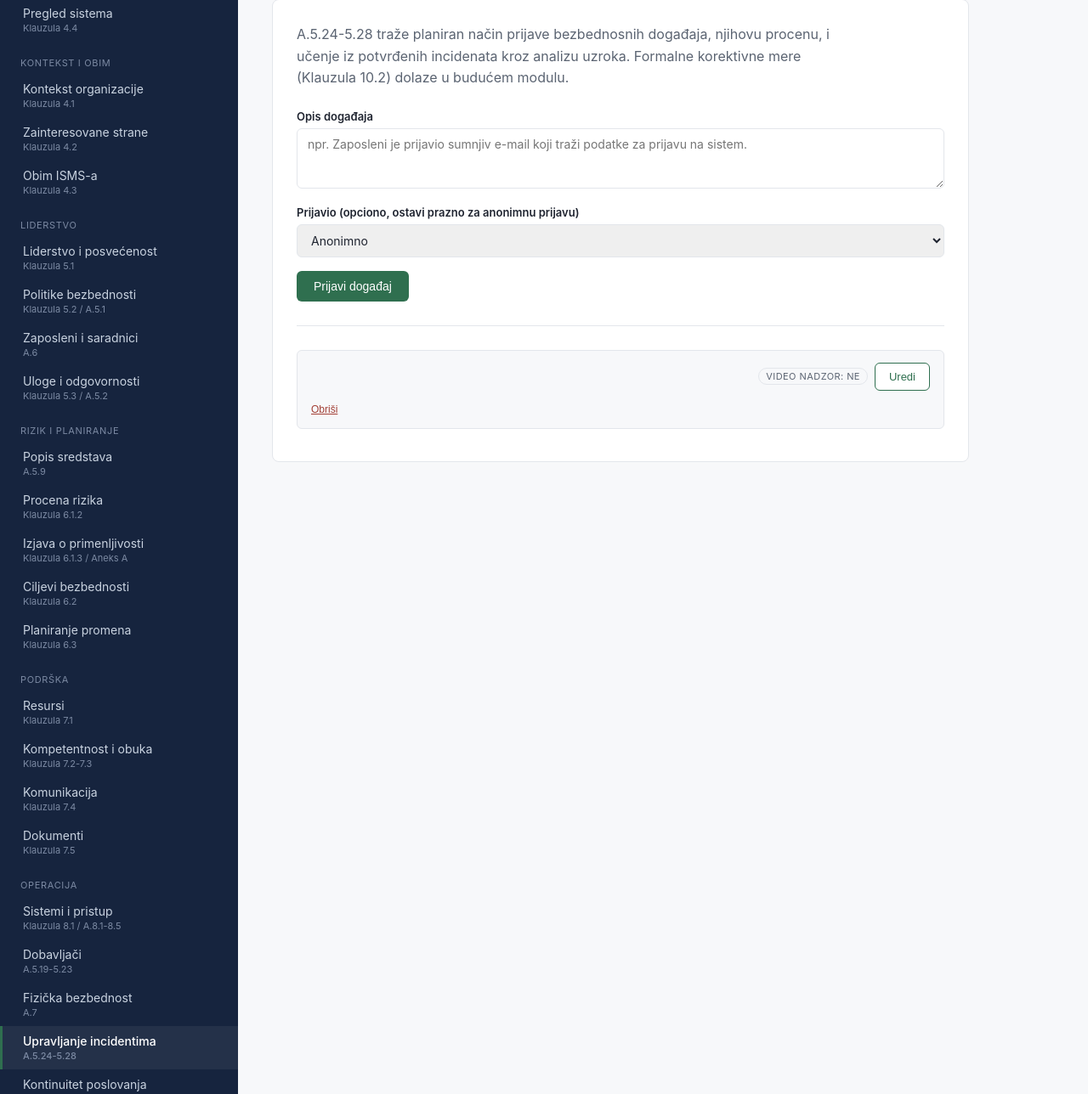
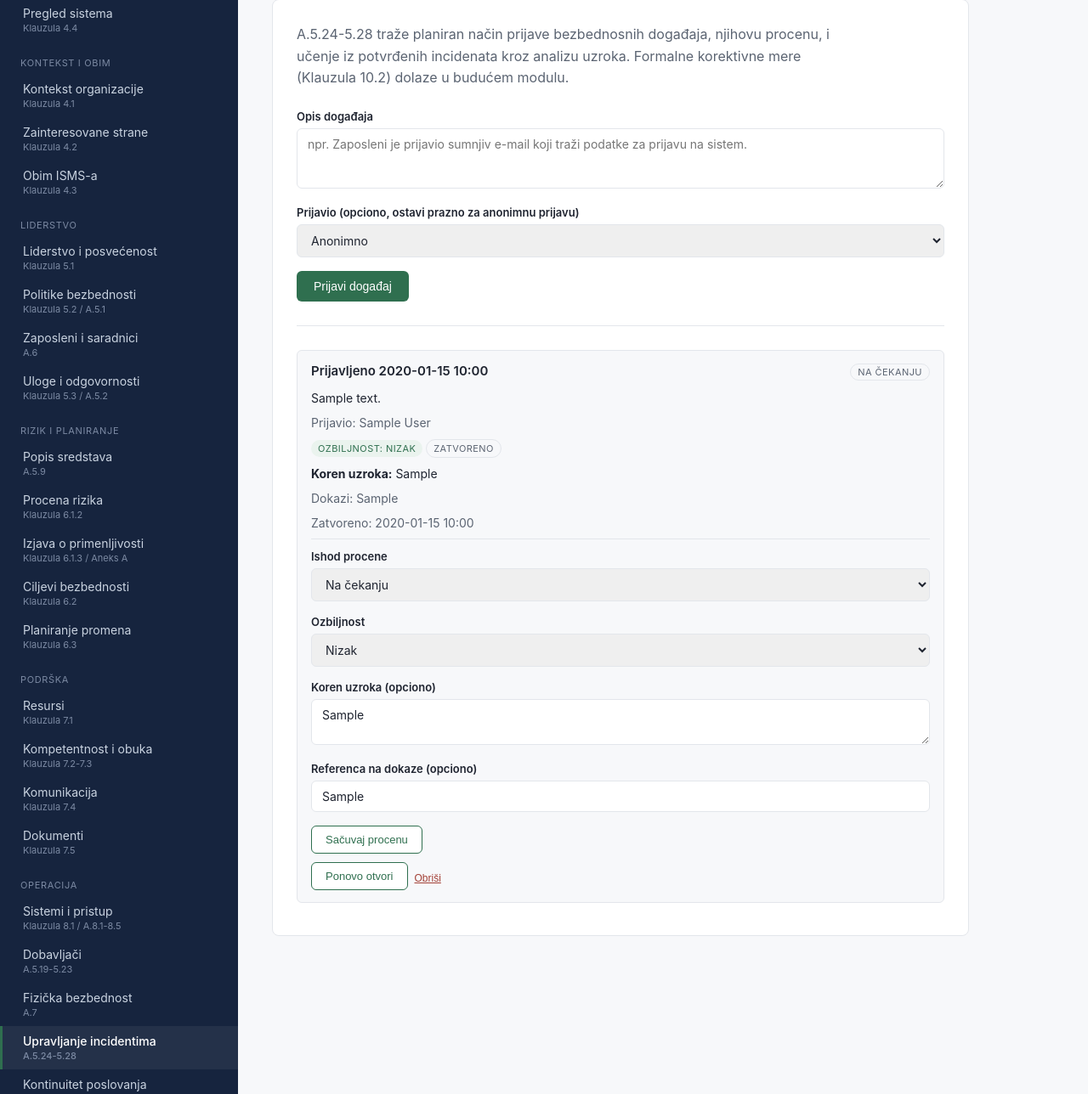
Before and after one commit to alennikolic/InfoSecRelax, a PHP site: page /index.php?page=incidenti in a window 1280 px wide. Shown: the part 103-1391 px from the top of the page at 85% size. Run offline with PHP 8.4, Linux system fonts and the light colour scheme; tables that the repository leaves empty hold one stand-in row (values such as "Sample post"); data that the repository does not hold is empty.

Commit message:
Update incident-card.php

```diff
--- a/src/includes/incident-card.php
+++ b/src/includes/incident-card.php
@@ -1,47 +1,148 @@
 <?php
 /**
- * src/includes/location-card.php - prikaz jedne fizičke lokacije
- * (Aneks A.7).
+ * src/includes/incident-card.php - prikaz jednog bezbednosnog događaja
+ * (A.5.24-5.28).
  *
- * Očekuje da je $location (red iz physical_locations) već postavljen
- * pre uključivanja ovog fajla - deli scope sa foreach petljom iz koje
- * se poziva.
+ * Očekuje da je $event (red iz security_events, spojen LEFT JOIN-om sa
+ * personnel radi reporter_name) već postavljen pre uključivanja ovog
+ * fajla - deli scope sa foreach petljom iz koje se poziva.
+ *
+ * security_events nema posebnu "naziv" kolonu, pa se kao naslov kartice
+ * koristi datum prijave, a pun opis ide kao prvi pasus tela kartice -
+ * izbegava se skraćivanje teksta (mb_strimwidth zahteva mbstring, koji
+ * nije garantovano instaliran u ovoj Docker slici).
  */
+
+$assessmentLabels = [
+    'na_cekanju'         => 'Na čekanju',
+    'lazna_uzbuna'       => 'Lažna uzbuna',
+    'potvrdjen_incident' => 'Potvrđen incident',
+];
+
+$assessmentTone = [
+    'na_cekanju'         => 'is-neutral',
+    'lazna_uzbuna'       => 'is-positive',
+    'potvrdjen_incident' => 'is-danger',
+];
+
+$severityLabels = [
+    'nizak'   => 'Nizak',
+    'srednji' => 'Srednji',
+    'visok'   => 'Visok',
+];
+
+$severityTone = [
+    'nizak'   => 'is-positive',
+    'srednji' => 'is-warning',
+    'visok'   => 'is-danger',
+];
+
+$isClosed = !empty($event['closed_at']);
 ?>
 <div class="factor-card">
     <div class="card-header-row">
-        <span class="card-title"><?= htmlspecialchars($location['name']) ?></span>
-        <div class="button-group">
-            <span class="status-badge <?= $location['has_monitoring'] ? 'is-positive' : 'is-neutral' ?>">
-                <?= $location['has_monitoring'] ? 'Video nadzor: Da' : 'Video nadzor: Ne' ?>
-            </span>
-            <button type="button" class="btn-secondary"
-                onclick='openEditLocationModal(<?= json_encode([
-                    "id"                     => (int) $location["id"],
-                    "name"                   => $location["name"],
-                    "address"                => $location["address"] ?? "",
-                    "perimeter_description"  => $location["perimeter_description"] ?? "",
-                    "entry_control_method"   => $location["entry_control_method"] ?? "",
-                    "has_monitoring"         => (bool) $location["has_monitoring"],
-                ], JSON_HEX_APOS | JSON_HEX_QUOT | JSON_HEX_TAG | JSON_HEX_AMP) ?>)'>Uredi</button>
-        </div>
+        <span class="card-title">Prijavljeno <?= htmlspecialchars(substr((string) $event['reported_at'], 0, 16)) ?></span>
+        <span class="status-badge <?= htmlspecialchars($assessmentTone[$event['assessment_outcome']] ?? 'is-neutral') ?>">
+            <?= htmlspecialchars($assessmentLabels[$event['assessment_outcome']] ?? $event['assessment_outcome']) ?>
+        </span>
     </div>
 
-    <?php if (!empty($location['address'])): ?>
-        <p class="item-meta"><?= htmlspecialchars($location['address']) ?></p>
+    <p><?= nl2br(htmlspecialchars($event['description'])) ?></p>
+
+    <p class="item-meta">
+        <?php if ($event['reporter_name'] !== null): ?>
+            Prijavio: <?= htmlspecialchars($event['reporter_name']) ?>
+        <?php else: ?>
+            Prijavljeno anonimno
+        <?php endif; ?>
+    </p>
+
+    <?php if ($event['severity'] !== null || $isClosed): ?>
+    <p>
+        <?php if ($event['severity'] !== null): ?>
+            <span class="status-badge <?= htmlspecialchars($severityTone[$event['severity']] ?? 'is-neutral') ?>">
+                Ozbiljnost: <?= htmlspecialchars($severityLabels[$event['severity']] ?? $event['severity']) ?>
+            </span>
+        <?php endif; ?>
+        <?php if ($isClosed): ?>
+            <span class="status-badge is-neutral">Zatvoreno</span>
+        <?php endif; ?>
+    </p>
     <?php endif; ?>
 
-    <?php if (!empty($location['perimeter_description'])): ?>
-        <p><strong>Perimetar:</strong> <?= nl2br(htmlspecialchars($location['perimeter_description'])) ?></p>
+    <?php if (!empty($event['root_cause'])): ?>
+        <p><strong>Koren uzroka:</strong> <?= nl2br(htmlspecialchars($event['root_cause'])) ?></p>
     <?php endif; ?>
 
-    <?php if (!empty($location['entry_control_method'])): ?>
-        <p><strong>Kontrola ulaska:</strong> <?= htmlspecialchars($location['entry_control_method']) ?></p>
+    <?php if (!empty($event['evidence_reference'])): ?>
+        <p class="item-meta">Dokazi: <?= htmlspecialchars($event['evidence_reference']) ?></p>
     <?php endif; ?>
 
-    <form method="post" class="factor-delete-form" onsubmit="return confirm('Obrisati ovu lokaciju?');">
-        <input type="hidden" name="action" value="delete">
-        <input type="hidden" name="id" value="<?= (int) $location['id'] ?>">
-        <button type="submit" class="btn-delete">Obriši</button>
+    <?php if ($isClosed): ?>
+        <p class="item-meta">Zatvoreno: <?= htmlspecialchars(substr((string) $event['closed_at'], 0, 16)) ?></p>
+    <?php endif; ?>
+
+    <form method="post" class="subform">
+        <input type="hidden" name="action" value="update_assessment">
+        <input type="hidden" name="id" value="<?= (int) $event['id'] ?>">
+
+        <div class="form-row">
+            <label for="assessment_outcome_<?= (int) $event['id'] ?>">Ishod procene</label>
+            <select name="assessment_outcome" id="assessment_outcome_<?= (int) $event['id'] ?>">
+                <?php foreach ($assessmentLabels as $value => $label): ?>
+                    <option value="<?= htmlspecialchars($value) ?>" <?= $event['assessment_outcome'] === $value ? 'selected' : '' ?>>
+                        <?= htmlspecialchars($label) ?>
+                    </option>
+                <?php endforeach; ?>
+            </select>
+        </div>
+
+        <div class="form-row">
+            <label for="severity_<?= (int) $event['id'] ?>">Ozbiljnost</label>
+            <select name="severity" id="severity_<?= (int) $event['id'] ?>">
+                <option value="">Nije određeno</option>
+                <?php foreach ($severityLabels as $value => $label): ?>
+                    <option value="<?= htmlspecialchars($value) ?>" <?= $event['severity'] === $value ? 'selected' : '' ?>>
+                        <?= htmlspecialchars($label) ?>
+                    </option>
+                <?php endforeach; ?>
+            </select>
+        </div>
+
+        <div class="form-row">
+            <label for="root_cause_<?= (int) $event['id'] ?>">Koren uzroka (opciono)</label>
+            <textarea name="root_cause" id="root_cause_<?= (int) $event['id'] ?>" rows="2"
+                placeholder="npr. Zaposleni nisu prošli obuku o prepoznavanju phishing e-mailova."><?= htmlspecialchars($event['root_cause'] ?? '') ?></textarea>
+        </div>
+
+        <div class="form-row">
+            <label for="evidence_reference_<?= (int) $event['id'] ?>">Referenca na dokaze (opciono)</label>
+            <input type="text" name="evidence_reference" id="evidence_reference_<?= (int) $event['id'] ?>"
+                value="<?= htmlspecialchars($event['evidence_reference'] ?? '') ?>"
+                placeholder="npr. Snimak ekrana sačuvan u /dokazi/incident-42.png">
+        </div>
+
+        <button type="submit" class="btn-secondary">Sačuvaj procenu</button>
     </form>
+
+    <div class="card-actions">
+        <?php if ($isClosed): ?>
+            <form method="post" class="factor-delete-form">
+                <input type="hidden" name="action" value="reopen">
+                <input type="hidden" name="id" value="<?= (int) $event['id'] ?>">
+                <button type="submit" class="btn-secondary">Ponovo otvori</button>
+            </form>
+        <?php else: ?>
+            <form method="post" class="factor-delete-form" onsubmit="return confirm('Zatvoriti ovaj incident?');">
+                <input type="hidden" name="action" value="close">
+                <input type="hidden" name="id" value="<?= (int) $event['id'] ?>">
+                <button type="submit" class="btn-secondary">Zatvori</button>
+            </form>
+        <?php endif; ?>
+        <form method="post" class="factor-delete-form" onsubmit="return confirm('Trajno obrisati ovaj incident?');">
+            <input type="hidden" name="action" value="delete">
+            <input type="hidden" name="id" value="<?= (int) $event['id'] ?>">
+            <button type="submit" class="btn-delete">Obriši</button>
+        </form>
+    </div>
 </div>
```
